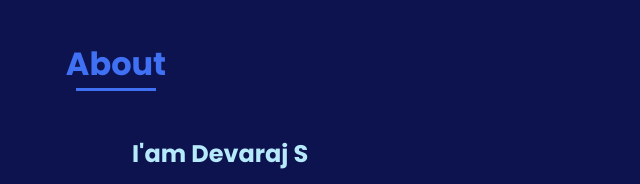
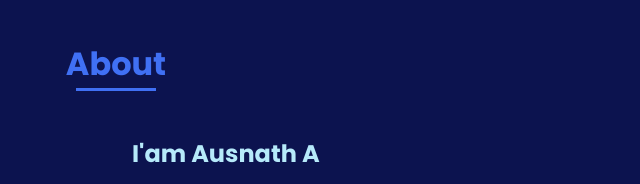
Before and after one commit to Ausnath/portfolio, a plain HTML site: page index.html in a window 1280 px wide. Shown: the part 840-1024 px from the top of the page, 524-1164 px from the left. Drawn offline with nearby package versions, Linux system fonts and the light colour scheme.

Commit message:
Update index.html

```diff
--- a/index.html
+++ b/index.html
@@ -63,7 +63,7 @@
                     </div>
 
                     <div>
-                        <h2 class="about__subtitle">I'am Devaraj S</h2>
+                        <h2 class="about__subtitle">I'am Ausnath A</h2>
                         <p class="about__text">A fresh graduate computer Science Engineer with a passion creating
 
 and designing  different web Application. Good at working and
```
